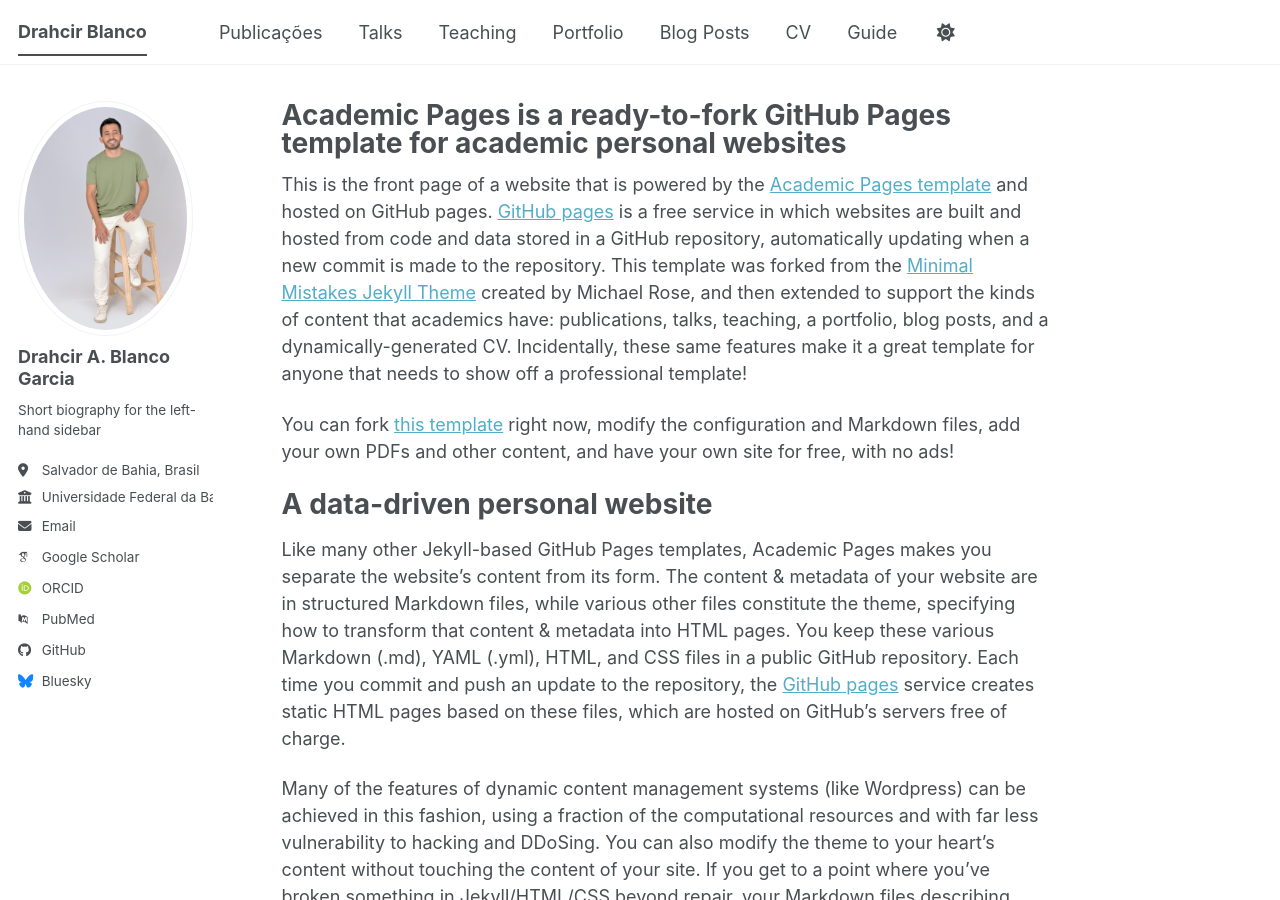
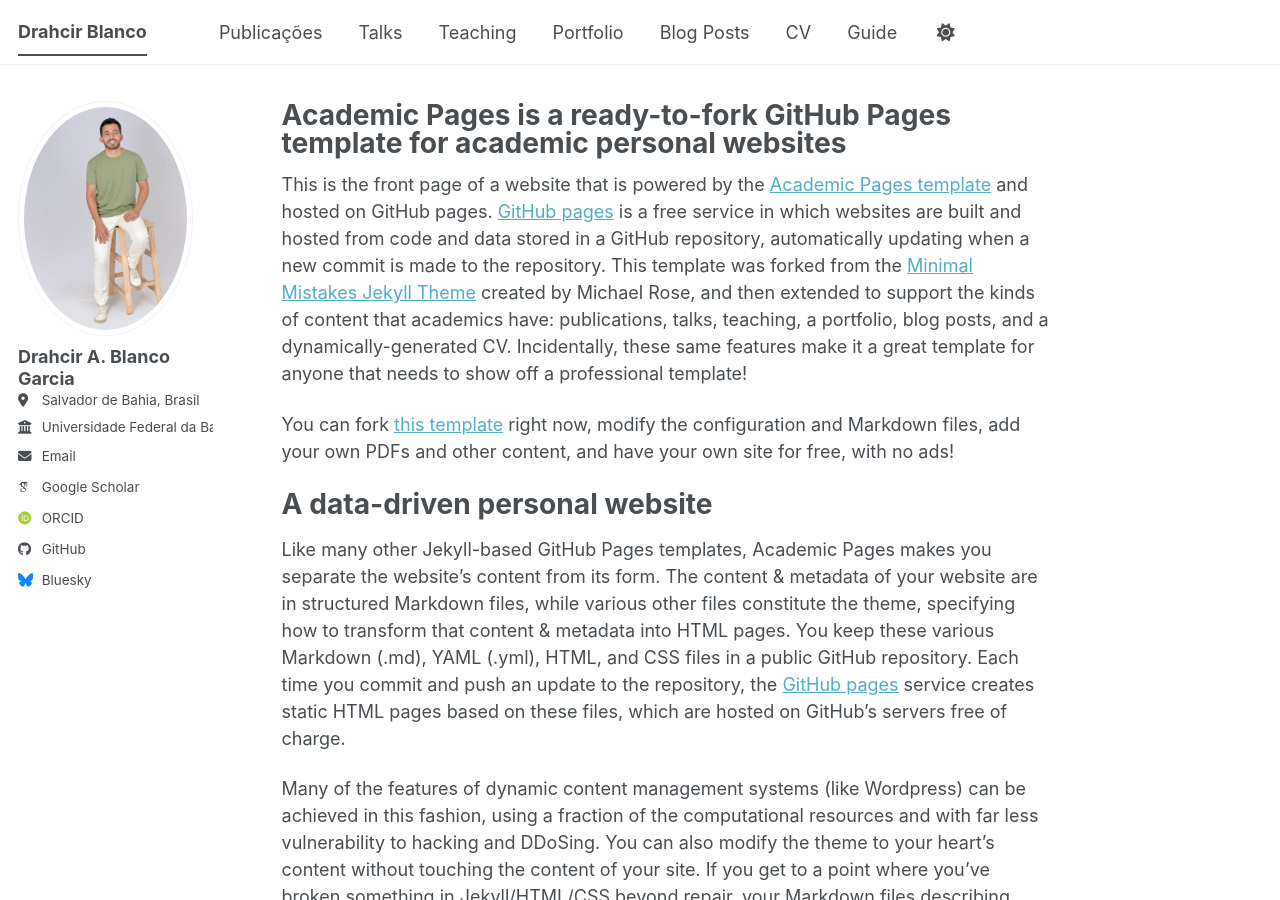
Before and after one commit to bl4nco7/drahcir, a Jekyll site: the page built from _pages/about.md, in a window 1280 px wide and 900 px high. Built offline with Jekyll 4.4.1, drawn with Linux system fonts in a browser that asks for light colours; some web fonts are replaced; a script bundle is joined from its source files by our own code; library files that are not in the unit come from our copies.

Commit message:
Comment out bio and pubmed fields
Comment out bio and pubmed fields in configuration

```diff
--- a/_config.yml
+++ b/_config.yml
@@ -26,7 +26,7 @@
   avatar           : "drahcir.png"
   name             : "Drahcir A. Blanco Garcia"
   pronouns         : # example: "she/her"
-  bio              : "Short biography for the left-hand sidebar"
+  bio              : # "Short biography for the left-hand sidebar"
   location         : "Salvador de Bahia, Brasil"
   employer         : "Universidade Federal da Bahia"
   uri              : # URL
@@ -41,7 +41,7 @@
   orcid            : "https://orcid.org/yourorcidurl"
   semantic         : # URL
   ssrn             : # URL
-  pubmed           : "https://www.ncbi.nlm.nih.gov/pubmed/?term=john+snow"
+  pubmed           : # "https://www.ncbi.nlm.nih.gov/pubmed/?term=john+snow"
   researchgate     : # URL
   scopus           : # URL
   zotero           : # URL
```
